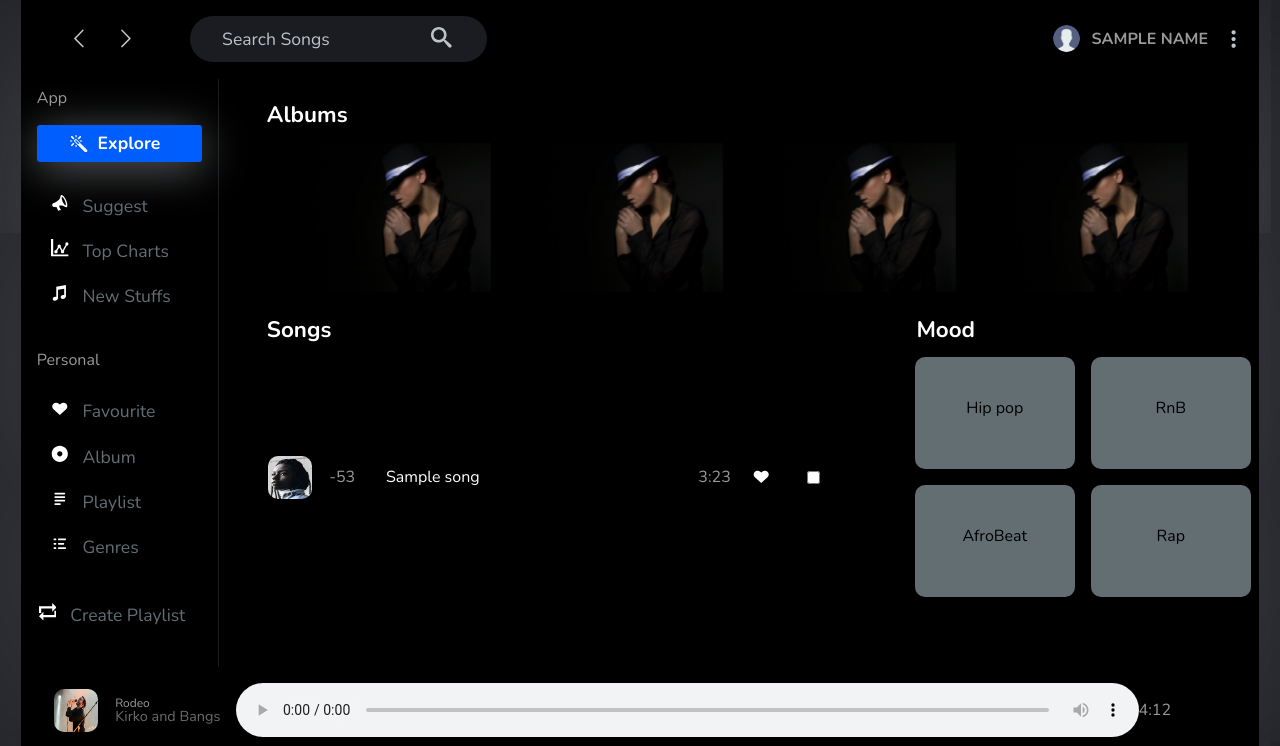
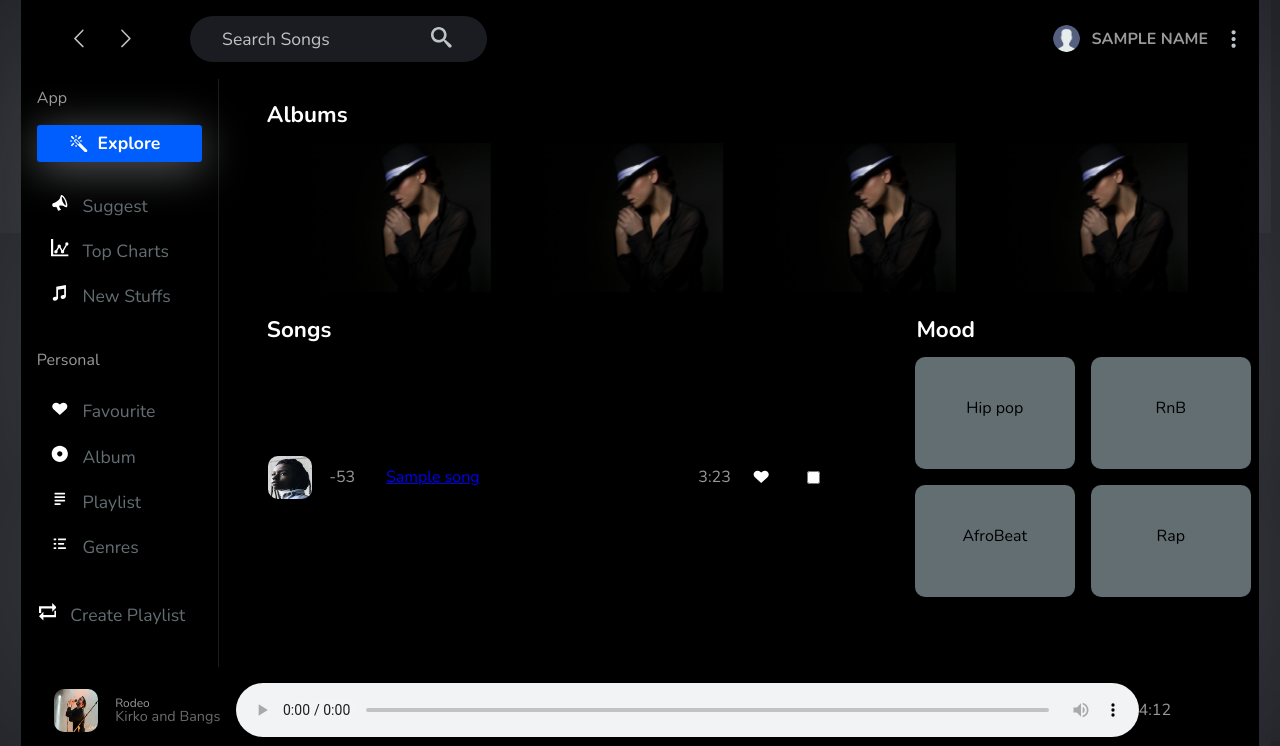
Before and after one commit to gr8temi/jamz, a Flask app: template templates/main.html in a window 1280 px wide. Shown: the part 22-768 px from the top of the page. Run offline with Flask 2, Linux system fonts and the light colour scheme; the template is opened without the code that fills it: most values are stand-ins (such as "Sample title", 1, 10 or a date in 2020); parts of the project's set-up code (start-up, migrations or seed data) failed here and were passed over; some libraries are stand-ins or nearby versions.

Commit message:
modified css

```diff
--- a/static/css/style.css
+++ b/static/css/style.css
@@ -478,7 +478,3 @@ q:before,
 q:after {
   content: '';
   content: none; }
-#song_menu a{
-  text-decoration: none;
-  color: #fff;
-}
```
